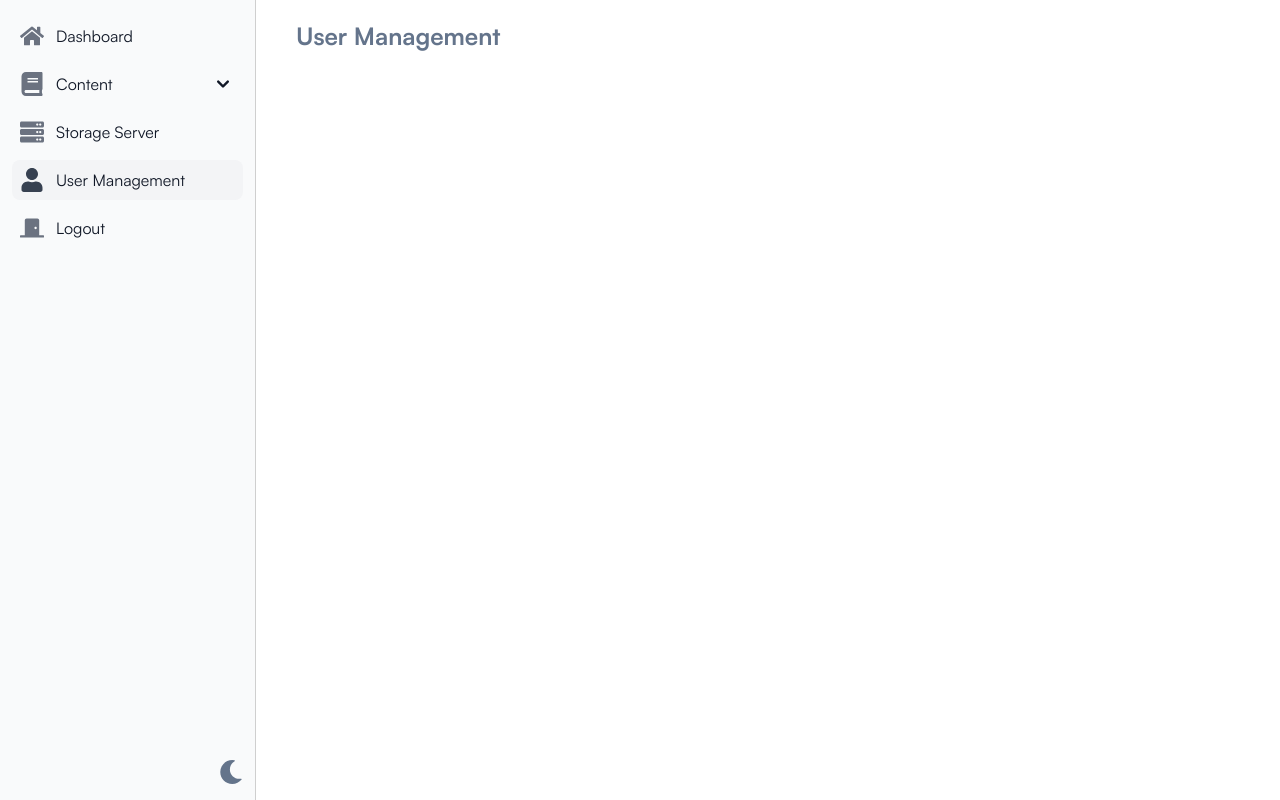
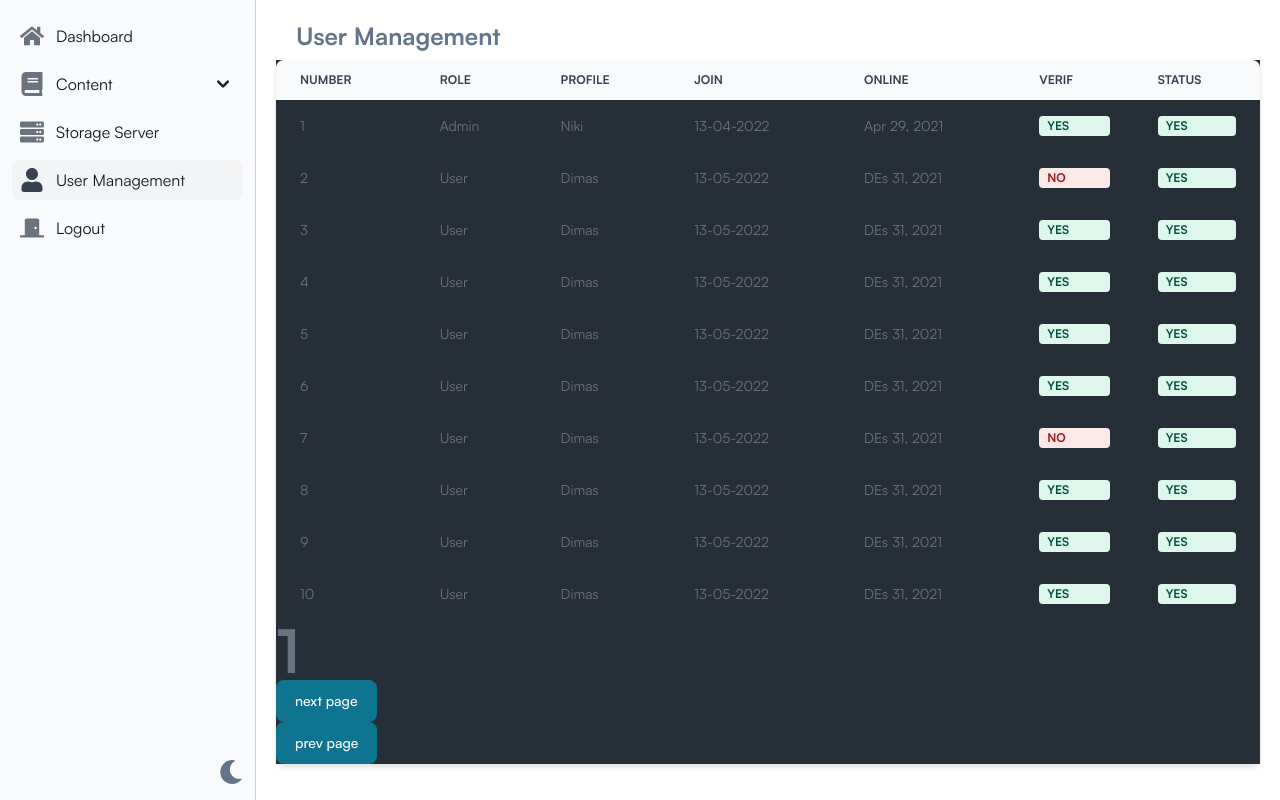
Before and after one commit to azzahradins/kyscms-js, a Next.js app: page /access in a window 1280 px wide. Built offline with nearby package versions, Linux system fonts and the light colour scheme.

Commit message:
Basically Basic

```diff
--- /dev/null
+++ b/app/(private)/access/Logic/StatusLogic.js
@@ -0,0 +1,8 @@
+import { Badge } from "flowbite-react"
+
+export default function logic ({statusEmail}) {
+
+    return <>
+        {statusEmail == "YES" ? <Badge color="success" >{statusEmail}</Badge> : <Badge color="failure" >{statusEmail}</Badge>}
+    </>
+}
--- /dev/null
+++ b/app/(private)/access/TableCell.js
@@ -0,0 +1,21 @@
+import { Table } from "flowbite-react"
+import { Badge } from "flowbite-react"
+import StatusLogic  from "./Logic/StatusLogic"
+
+export default function BodyTable ({ Body, Index }) {
+    return <>
+        {Body.map((ex,index) => {
+            return (
+                <Table.Row>
+                    <Table.Cell>{index+1}</Table.Cell>
+                    <Table.Cell>{ex.Role}</Table.Cell>
+                    <Table.Cell>{ex.Name}</Table.Cell>
+                    <Table.Cell>{ex.Join}</Table.Cell>
+                    <Table.Cell>{ex.Online}</Table.Cell>
+                    <Table.Cell><StatusLogic statusEmail={ex.Email}></StatusLogic></Table.Cell>
+                    <Table.Cell><StatusLogic statusEmail={ex.Status}></StatusLogic></Table.Cell>
+                </Table.Row>
+            )}
+        )}
+      </>
+}
--- /dev/null
+++ b/app/(private)/access/TableHead.js
@@ -0,0 +1,15 @@
+import { Table } from "flowbite-react"
+
+export default function HeadTable ({ Head }) {
+    return <>
+      <Table.Head>
+        {Head.map((ex) => {
+            return (
+                <Table.HeadCell >{ex}</Table.HeadCell>
+            )
+        })}
+      </Table.Head>
+
+
+      </>
+}
--- /dev/null
+++ b/app/(private)/access/page.js
@@ -0,0 +1,36 @@
+'use client'
+
+import { Title } from '@/components/Navigation/Title'
+import { Table, Badge } from 'flowbite-react'
+import Dummy from '../../../example-data/LogData.json'
+import BodyTable from './TableCell'
+import TableHead from './TableHead'
+import { use, useEffect, useState } from 'react'
+import { Button } from 'flowbite-react'
+
+export default function UserAccess () {
+
+
+const [prevPage,curPage] = useState(1)
+let InitialState = Dummy.data.slice(prevPage,prevPage+10)
+let [prevPageData,currData] = useState(InitialState)
+useEffect(() => {
+    currData(Dummy.data.slice(prevPage*10-10,prevPage*10))
+    console.log("asdasd")
+  }, [prevPage])
+
+    return <main className='wrapper'>
+
+      <Title value='User Management' className='mx-5 mt-4'/>
+
+      <Table className='bg-dark-2'>
+          <TableHead Head={Dummy.Head}></TableHead>
+        <Table.Body>
+          <BodyTable Body={prevPageData}></BodyTable>
+        </Table.Body>
+        <h1>{prevPage}</h1>
+      <Button onClick={() => curPage(prevPage+1)}>next page</Button>
+      <Button onClick={() => curPage(prevPage-1)}>prev page</Button>
+      </Table>
+    </main>
+}
--- a/app/(private)/access/page.tsx
+++ /dev/null
@@ -1,7 +0,0 @@
-import { Title } from '@/components/Navigation/Title'
-
-export default function UserAccess (): React.ReactElement {
-  return <main className='wrapper'>
-    <Title value='User Management' className='mx-5 mt-4'/>
-  </main>
-}
--- /dev/null
+++ b/app/(private)/access/pagination.js
@@ -0,0 +1,16 @@
+'use client';
+
+import { Pagination } from 'flowbite-react';
+import { useState } from 'react';
+
+function Component() {
+  const [currentPage, setCurrentPage] = useState(1);
+
+//   const onPageChange = (page: number) => setCurrentPage(page);
+
+  return (
+    <div className="flex overflow-x-auto sm:justify-center">
+      <Pagination currentPage={currentPage} totalPages={100} />
+    </div>
+  );
+}
--- a/example-data/LineDataOptions.json
+++ b/example-data/LineDataOptions.json
@@ -5,9 +5,9 @@
       "February",
       "March",
       "April",
-      "May",
-      "May",
-      "May"
+      "JJune",
+      "July",
+      "August"
     ],
     "datasets": [
       {
--- /dev/null
+++ b/example-data/LogData.json
@@ -0,0 +1,230 @@
+{
+    "Head": ["Number","Role","Profile","Join","Online","Verif","Status"],
+    "data": [
+        {
+            "Role": "Admin",
+            "Name": "Niki",
+            "Join": "13-04-2022",
+            "Online": "Apr 29, 2021",
+            "Email": "YES",
+            "Status": "YES"
+        },{
+            "Role": "User",
+            "Name": "Dimas",
+            "Join": "13-05-2022",
+            "Online": "DEs 31, 2021",
+            "Email": "NO",
+            "Status": "YES"
+        },{
+            "Role": "User",
+            "Name": "Dimas",
+            "Join": "13-05-2022",
+            "Online": "DEs 31, 2021",
+            "Email": "YES",
+            "Status": "YES"
+        },{
+            "Role": "User",
+            "Name": "Dimas",
+            "Join": "13-05-2022",
+            "Online": "DEs 31, 2021",
+            "Email": "YES",
+            "Status": "YES"
+        },{
+            "Role": "User",
+            "Name": "Dimas",
+            "Join": "13-05-2022",
+            "Online": "DEs 31, 2021",
+            "Email": "YES",
+            "Status": "YES"
+        },{
+            "Role": "User",
+            "Name": "Dimas",
+            "Join": "13-05-2022",
+            "Online": "DEs 31, 2021",
+            "Email": "YES",
+            "Status": "YES"
+        },{
+            "Role": "User",
+            "Name": "Dimas",
+            "Join": "13-05-2022",
+            "Online": "DEs 31, 2021",
+            "Email": "NO",
+            "Status": "YES"
+        },{
+            "Role": "User",
+            "Name": "Dimas",
+            "Join": "13-05-2022",
+            "Online": "DEs 31, 2021",
+            "Email": "YES",
+            "Status": "YES"
+        },{
+            "Role": "User",
+            "Name": "Dimas",
+            "Join": "13-05-2022",
+            "Online": "DEs 31, 2021",
+            "Email": "YES",
+            "Status": "YES"
+        },{
+            "Role": "User",
+            "Name": "Dimas",
+            "Join": "13-05-2022",
+            "Online": "DEs 31, 2021",
+            "Email": "YES",
+            "Status": "YES"
+        },{
+            "Role": "User",
+            "Name": "Dimas",
+            "Join": "13-05-2022",
+            "Online": "DEs 31, 2021",
+            "Email": "YES",
+            "Status": "YES"
+        },{
+            "Role": "User",
+            "Name": "Dimas",
+            "Join": "13-05-2022",
+            "Online": "DEs 31, 2021",
+            "Email": "YES",
+            "Status": "NO"
+        },{
+            "Role": "User",
+            "Name": "Dimas",
+            "Join": "13-05-2022",
+            "Online": "DEs 31, 2021",
+            "Email": "NO",
+            "Status": "NO"
+        },{
+            "Role": "User",
+            "Name": "Dimas",
+            "Join": "13-05-2022",
+            "Online": "DEs 31, 2021",
+            "Email": "NO",
+            "Status": "NO"
+        },{
+            "Role": "User",
+            "Name": "Dimas",
+            "Join": "13-05-2022",
+            "Online": "DEs 31, 2021",
+            "Email": "NO",
+            "Status": "NO"
+        },{
+            "Role": "User",
+            "Name": "Dimas",
+            "Join": "13-05-2022",
+            "Online": "DEs 31, 2021",
+            "Email": "NO",
+            "Status": "NO"
+        },{
+            "Role": "User",
+            "Name": "Dimas",
+            "Join": "13-05-2022",
+            "Online": "DEs 31, 2021",
+            "Email": "YES",
+            "Status": "YES"
+        },{
+            "Role": "User",
+            "Name": "Dimas",
+            "Join": "13-05-2022",
+            "Online": "DEs 31, 2021",
+            "Email": "YES",
+            "Status": "YES"
+        },{
+            "Role": "User",
+            "Name": "Dimas",
+            "Join": "13-05-2022",
+            "Online": "DEs 31, 2021",
+            "Email": "YES",
+            "Status": "YES"
+        },{
+            "Role": "User",
+            "Name": "Dimas",
+            "Join": "13-05-2022",
+            "Online": "DEs 31, 2021",
+            "Email": "YES",
+            "Status": "YES"
+        },{
+            "Role": "User",
+            "Name": "Dimas",
+            "Join": "13-05-2022",
+            "Online": "DEs 31, 2021",
+            "Email": "YES",
+            "Status": "YES"
+        },{
+            "Role": "User",
+            "Name": "Dimas",
+            "Join": "13-05-2022",
+            "Online": "DEs 31, 2021",
+            "Email": "YES",
+            "Status": "YES"
+        },{
+            "Role": "User",
+            "Name": "Dimas",
+            "Join": "13-05-2022",
+            "Online": "DEs 31, 2021",
+            "Email": "YES",
+            "Status": "YES"
+        },{
+            "Role": "User",
+            "Name": "Dimas",
+            "Join": "13-05-2022",
+            "Online": "DEs 31, 2021",
+            "Email": "YES",
+            "Status": "YES"
+        },{
+            "Role": "User",
+            "Name": "Dimas",
+            "Join": "13-05-2022",
+            "Online": "DEs 31, 2021",
+            "Email": "YES",
+            "Status": "YES"
+        },{
+            "Role": "User",
+            "Name": "Dimas",
+            "Join": "13-05-2022",
+            "Online": "DEs 31, 2021",
+            "Email": "YES",
+            "Status": "YES"
+        },{
+            "Role": "User",
+            "Name": "Dimas",
+            "Join": "13-05-2022",
+            "Online": "DEs 31, 2021",
+            "Email": "YES",
+            "Status": "YES"
+        },{
+            "Role": "User",
+            "Name": "Dimas",
+            "Join": "13-05-2022",
+            "Online": "DEs 31, 2021",
+            "Email": "YES",
+            "Status": "YES"
+        },{
+            "Role": "User",
+            "Name": "Dimas",
+            "Join": "13-05-2022",
+            "Online": "DEs 31, 2021",
+            "Email": "YES",
+            "Status": "YES"
+        },{
+            "Role": "User",
+            "Name": "Dimas",
+            "Join": "13-05-2022",
+            "Online": "DEs 31, 2021",
+            "Email": "YES",
+            "Status": "YES"
+        },{
+            "Role": "User",
+            "Name": "Dimas",
+            "Join": "13-05-2022",
+            "Online": "DEs 31, 2021",
+            "Email": "YES",
+            "Status": "YES"
+        },{
+            "Role": "User",
+            "Name": "Dimas",
+            "Join": "13-05-2022",
+            "Online": "DEs 31, 2021",
+            "Email": "YES",
+            "Status": "YES"
+        }
+]
+}
--- a/tsconfig.json
+++ b/tsconfig.json
@@ -27,6 +27,6 @@
       "@/hook/*": ["./hooks/*"]
     }
   },
-  "include": ["next-env.d.ts", "**/*.ts", "**/*.tsx", ".next/types/**/*.ts"],
+  "include": ["next-env.d.ts", "**/*.ts", "**/*.tsx", ".next/types/**/*.ts", "app/(private)/access/page.js"],
   "exclude": ["node_modules"]
 }
```
Also changed, not shown: app/(private)/access/Pagination_Logic.js (added).
